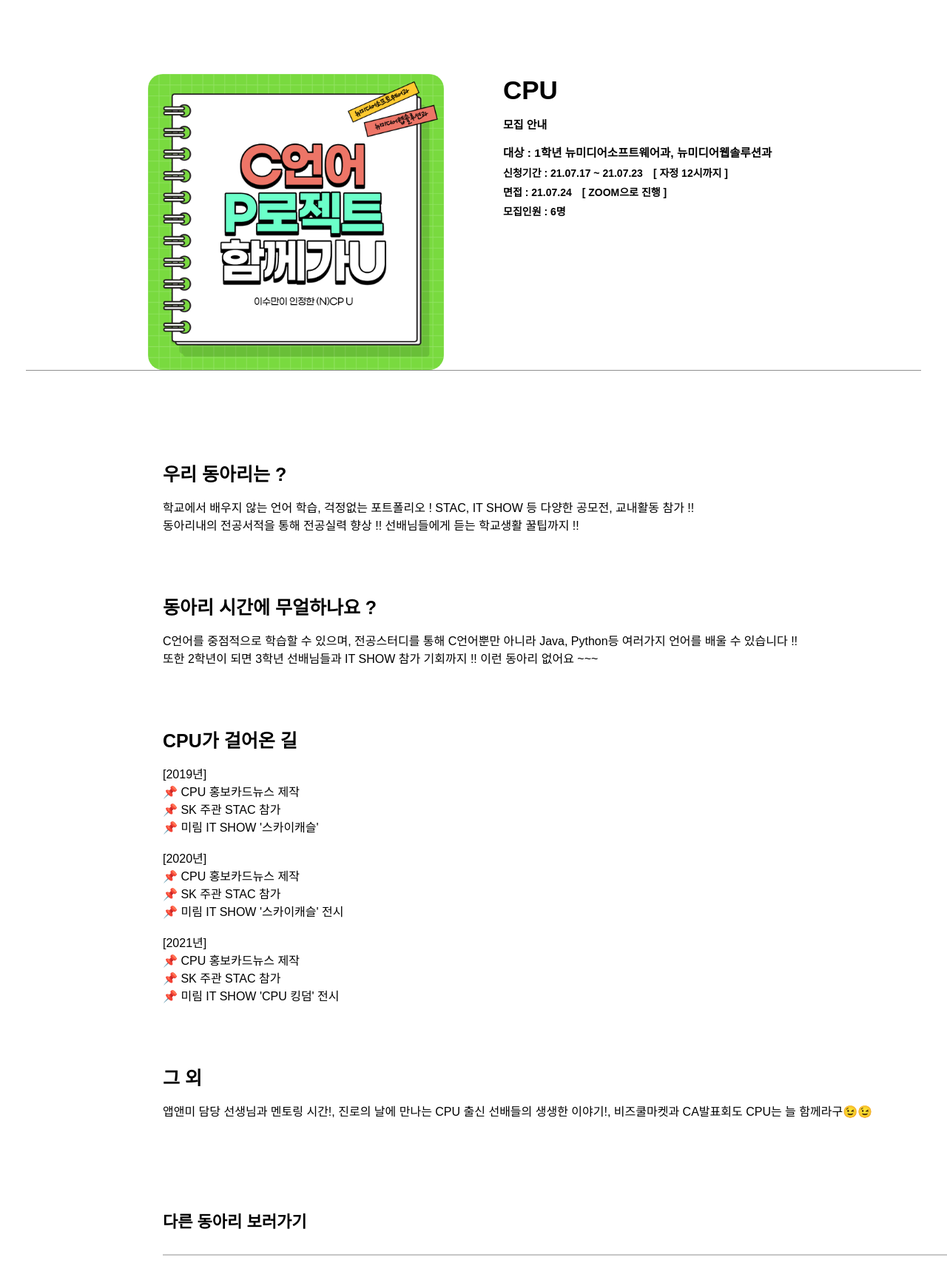
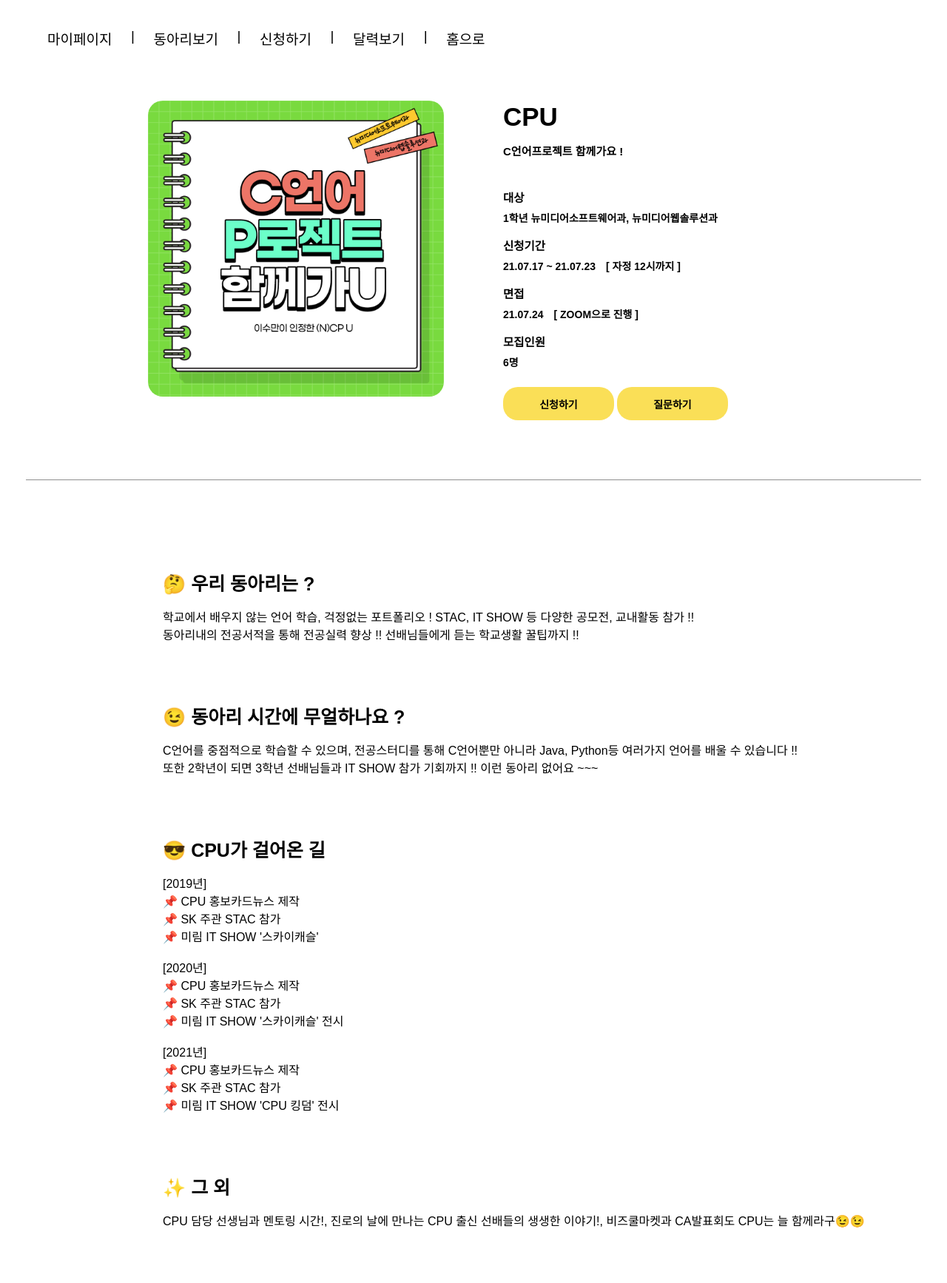
Before and after one commit to areyh817/Dong_s_chung, a PHP site: page /CA/cpu.html in a window 1280 px wide; the page is wider, and only the part inside the window is pictured. Shown: the top 1734 px of that part at 74% size. Run offline with PHP 8.4, Linux system fonts and the light colour scheme; some libraries are stand-ins or nearby versions; some web fonts are replaced.

Commit message:
CPU 페이지 수정

```diff
--- a/CA/cpu.html
+++ b/CA/cpu.html
@@ -8,7 +8,7 @@
     <link rel="preconnect" href="https://fonts.gstatic.com">
     <link rel="stylesheet" type="text/css" href="https://cdn.rawgit.com/moonspam/NanumSquare/master/nanumsquare.css">
     <!--css-->
-    <link rel="stylesheet" href="css/AppMe.css">
+    <link rel="stylesheet" href="css/cpu.css">
     <link rel="stylesheet" type="text/css" href="https://cdn.jsdelivr.net/npm/slick-carousel@1.8.1/slick/slick.css"/>
     <script type="text/javascript" src="https://cdn.jsdelivr.net/npm/slick-carousel@1.8.1/slick/slick.min.js"></script>
     <link rel="stylesheet" type="text/css" href="slick/slick.css"/>
@@ -17,37 +17,57 @@
 </head>
 <body style="overflow-x: hidden;">
 
+    <div class="menu">
+        <a href=""><h3 id="mypage">마이페이지</h3></a>
+        <h3>|</h3>
+        <a href=""><h3 id="lookup">동아리보기</h3></a>
+        <h3>|</h3>
+        <a href=""><h3 id="create">신청하기</h3></a>
+        <h3>|</h3>
+        <a href=""><h3 id="recommand">달력보기</h3></a>
+        <h3>|</h3>
+        <a href="/index.html"><h3 id="home">홈으로</h3></a>
+    </div>
     <!--동아리 대표 이미지-->
+    <br><br>
     <div>
         <div class = "info_img_box">
             <img src="cpu.jpg" alt="" class = "ca_img">
         </div>
         <div class = "info_box">
-            <span class = "info_name">CPU</span><br>
-            <p class = "info_who_day">모집 안내</p>
-            <p class =  "info_target">대상 : 1학년 뉴미디어소프트웨어과, 뉴미디어웹솔루션과</p>
-            <p class = "info_txt">신청기간 : 21.07.17 ~ 21.07.23&emsp;[ 자정 12시까지 ]</p>
-            <p class = "info_txt">면접 : 21.07.24&emsp;[ ZOOM으로 진행 ]</p>
-            <p class = "info_txt">모집인원 : 6명</p>
+            <span class = "info_name">CPU</span>
+            <p class = "info_who_day">C언어프로젝트 함께가요 !  </p>
+            <p class =  "info_target" style="padding-top: 25px;">대상</p>
+            <p class="info_txt">1학년 뉴미디어소프트웨어과, 뉴미디어웹솔루션과</p>
+            <p class = "info_target">신청기간</p>
+            <p class="info_txt">21.07.17 ~ 21.07.23&emsp;[ 자정 12시까지 ]</p>
+            <p class = "info_target">면접</p>
+            <p class="info_txt">21.07.24&emsp;[ ZOOM으로 진행 ]</p>
+            <p class = "info_target">모집인원</p>
+            <p class="info_txt">6명</p>
         </div>
+        <!--신청하기, 질문하기 버튼-->
+        <div style="padding-top: 10px;">
+          <a href="/html/login.html"><button class = "sing_btn">신청하기</button></a>
+          <a href="#"><button class = "qa_btn">질문하기</button></a>
+        </div>
+    </div>
+
+    <!--한 줄 긋기-->
     <hr>
-    </div>
 
     <!--동아리 소개-->
     <div class = "info_ca">
         <div>
-            <span class = "we_ca">우리 동아리는 ?</span>
+            <span class = "we_ca">🤔 우리 동아리는 ?</span>
             <p class = "ca_into">학교에서 배우지 않는 언어 학습, 걱정없는 포트폴리오 ! STAC, IT SHOW 등 다양한 공모전, 교내활동 참가 !!<br>동아리내의 전공서적을 통해 전공실력 향상 !! 선배님들에게 듣는 학교생활 꿀팁까지 !!</p>
         </div>
         <div class = "info_ca2">
-            <span class = "we_ca">동아리 시간에 무얼하나요 ?</span>
+            <span class = "we_ca">😉 동아리 시간에 무얼하나요 ?</span>
             <p class = "ca_into">C언어를 중점적으로 학습할 수 있으며, 전공스터디를 통해 C언어뿐만 아니라 Java, Python등 여러가지 언어를 배울 수 있습니다 !!<br>또한 2학년이 되면 3학년 선배님들과 IT SHOW 참가 기회까지 !! 이런 동아리 없어요 ~~~ </p>
         </div>
-        <div class = "img_box">
-
-        </div>
         <div class = "info_ca2">
-            <span class="we_ca">CPU가 걸어온 길</span>
+            <span class="we_ca">😎 CPU가 걸어온 길</span>
             <p class="ca_into">
               [2019년]<br>
               📌 CPU 홍보카드뉴스 제작<br>
@@ -64,8 +84,8 @@
             </p>
         </div>
         <div class = "info_ca2">
-            <span class="we_ca">그 외</span>
-            <p class="ca_into">앱앤미 담당 선생님과 멘토링 시간!, 진로의 날에 만나는 CPU 출신 선배들의 생생한 이야기!, 비즈쿨마켓과 CA발표회도 CPU는 늘 함께라구😉😉</p>
+            <span class="we_ca">✨ 그 외</span>
+            <p class="ca_into">CPU 담당 선생님과 멘토링 시간!, 진로의 날에 만나는 CPU 출신 선배들의 생생한 이야기!, 비즈쿨마켓과 CA발표회도 CPU는 늘 함께라구😉😉</p>
         </div>
     </div>
 
@@ -106,28 +126,28 @@
         </div>
         <div class="slider" style = "padding-right: 20px;">
           <a style="text-decoration: none;">
-            <img src="app&me.jpg" style="width: 220px; border-radius: 20px;">
+            <img src="cpu.jpg" style="width: 220px; border-radius: 20px;">
             <span class = "slider_menu_txt1">
             <img src="img/new4.png" alt="" class="newimg">
           </a>
         </div>
         <div class="slider" style = "padding-right: 20px;">
           <a style="text-decoration: none;">
-            <img src="app&me.jpg" style="width: 220px; border-radius: 20px;">
+            <img src="cpu.jpg" style="width: 220px; border-radius: 20px;">
             <span class = "slider_menu_txt1">
             <img src="img/new4.png" alt="" class="newimg">
           </a>
         </div>
         <div class="slider" style = "padding-right: 20px;">
           <a style="text-decoration: none;">
-            <img src="app&me.jpg" style="width: 220px; border-radius: 20px;">
+            <img src="cpu.jpg" style="width: 220px; border-radius: 20px;">
             <span class = "slider_menu_txt1">
             <img src="img/new4.png" alt="" class="newimg">
           </a>
         </div>
         <div class="slider"style = "padding-right: 20px;">
           <a style="text-decoration: none;">
-            <img src="app&me.jpg" style="width: 220px; border-radius: 20px;">
+            <img src="cpu.jpg" style="width: 220px; border-radius: 20px;">
             <span class = "slider_menu_txt1">
           </a>
         </div>
--- a/CA/css/cpu.css
+++ b/CA/css/cpu.css
@@ -2,6 +2,44 @@ body, html {
     margin: 0;
     padding: 0;
     height: 100%;
+}
+a, button{
+    cursor: pointer;
+}
+/* ul */
+.menu {
+    font-family: 'NanumSquare', sans-serif !important;
+	width: 100%;
+	height: 15%;
+	margin: 0px auto;
+	position: absolute;
+	top:0;
+	left:0;
+}
+
+.menu h3 {
+	font-size: 19px;
+	color: #000;
+    font-family: 'NanumSquare', sans-serif !important;
+	font-weight: 500;
+	float: left;
+	margin-left: 2%;
+	margin-top: 3%;
+}
+
+.menu #mypage {
+	margin-left: 5%;
+}
+
+.menu img {
+	margin-left: 4.5%;
+	margin-top: 3%;
+	float: left;
+	width: 5%;
+	height: auto;
+}
+.menu h3:hover{
+    font-weight: 800;
 }
 
 /* 동아리 대표 이미지 */
@@ -10,15 +48,15 @@ body, html {
     margin-left: 200px;
 }
 .ca_img{
-    width: 250px;
-    height: 250px;
+    width: 400px;
+    height: 400px;
     border-radius: 20px;
     margin-right: 80px;
     float: left;
 }
 /* 동아리 정보 박스 */
 .info_box{
-    padding-top: 20px;
+    padding-top: 2px;
 }
 .info_name{
     font-family: 'NanumSquare', sans-serif !important;
@@ -27,19 +65,19 @@ body, html {
 }
 .info_who_day{
     font-family: 'NanumSquare', sans-serif !important;
-    font-size: 17px;
-    font-weight: 900;
-    padding-top: 30px;
+    font-size: 15px;
+    font-weight: bold;
+    padding-top: 0px;
 
 }
 .info_target{
     font-family: 'NanumSquare', sans-serif !important;
-    font-size: 15px;
-    font-weight: bold;
+    font-size: 15.5px;
+    font-weight: 900;
 }
 .info_txt{
     font-family: 'NanumSquare', sans-serif !important;
-    font-size: 15px;
+    font-size: 14px;
     font-weight: bold;
     margin-top: -8px;
 }
@@ -51,12 +89,41 @@ body, html {
     border-right: 0;
     float: right;
 }
+/* 신청하기, 질문하기 버튼 */
+.sing_btn{
+    font-family: 'NanumSquare', sans-serif !important;
+    font-size: 14px;
+    font-weight: bold;
+    width: 150px;
+    height: 45px;
+    border: 0;
+    border-radius: 20px;
+    background-color: #fadf57;
+    color: #000;
+}
+.qa_btn{
+    font-family: 'NanumSquare', sans-serif !important;
+    font-size: 14px;
+    font-weight: bold;
+    width: 150px;
+    height: 45px;
+    width: 150px;
+    border: 0;
+    border-radius: 20px;
+    background-color: #fadf57;
+    color: #000;
+}
+button:hover{
+    background-color: rgb(233, 233, 233);
+    color: #000;
+    font-weight: 800;
+}
 /* hr 스타일 */
 hr{
-    height: 1.35px;
+    height: 1px;
     width: 1210px;
     margin: 0 auto;
-    margin-top:150px;
+    margin-top:80px;
     border:0;
     background:rgb(143, 143, 143);
 }
@@ -66,7 +133,7 @@ hr{
 }
 .we_ca{
     font-family: 'NanumSquare', sans-serif !important;
-    font-size: 18px;
+    font-size: 25px;
     font-weight: 800;
 }
 .ca_into{
@@ -76,23 +143,9 @@ hr{
 .info_ca2{
     margin-top: 80px;
 }
-.img_box{
-    margin-top: 20px;
-    float: left;
+.info_ca3{
+    margin-top: 330px;
 }
-.img_01{
-    width: 250px;
-    height: 180px;
-}
-.img_02{
-    width: 280px;
-    height: 180px;
-}
-.img_03{
-    width: 280px;
-    height: 180px;
-}
-
 a{
     text-decoration: none;
     color: black;
```
Lines whose indentation alone changed are shown as unchanged.
